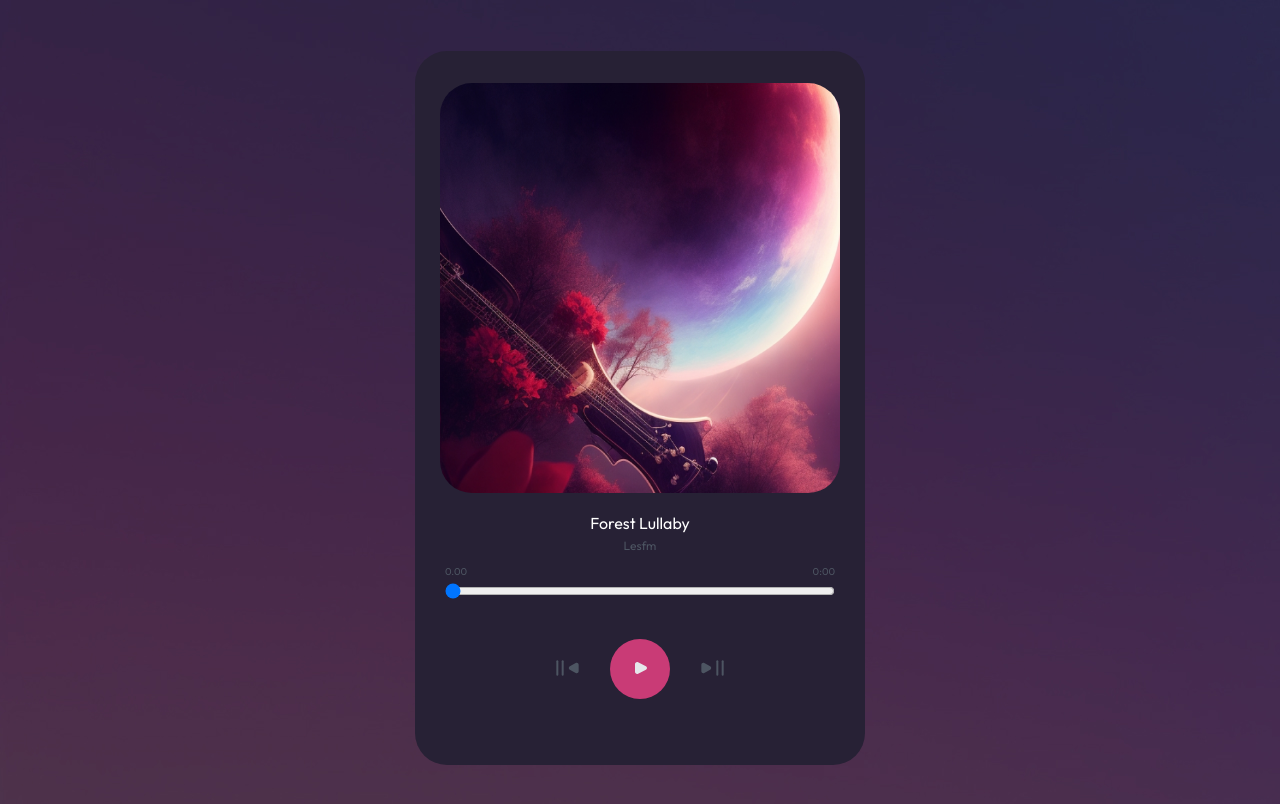
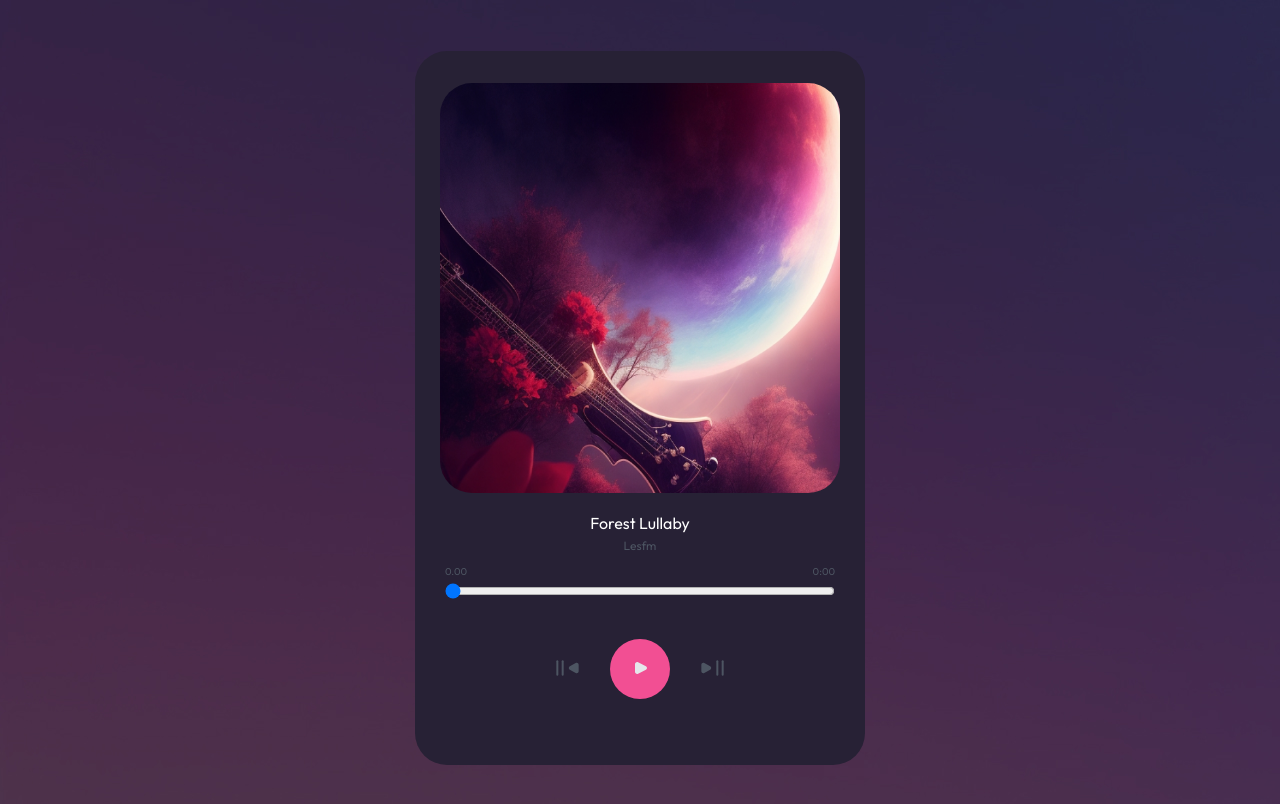
Before and after one commit to matiascamp/music-player, a website built with Vite: page index.html in a window 1280 px wide. In both pictures the pointer is over the button 640 px from the left and 669 px from the top of the page. Built offline with nearby package versions, Linux system fonts and the light colour scheme; files whose address does not match are found by name.

Commit message:
Add some styles and fix url background

```diff
--- a/index.html
+++ b/index.html
@@ -2,7 +2,7 @@
 <html lang="en">
 
 <head>
-  <base href="/music-player/">
+
   <meta charset="UTF-8" />
   <meta name="viewport" content="width=device-width, initial-scale=1.0" />
   <title>Music player</title>
--- a/style.css
+++ b/style.css
@@ -3,7 +3,7 @@
 }
 
 body {
-  background: url("/bg.jpg");
+  background: url("bg.jpg");
   display: flex;
   justify-content: center;
   align-items: center;
@@ -92,10 +92,17 @@ body {
   width: 60px;
 }
 
+#play-and-stop:hover {
+  background-color: #f24f93;
+  transition: 1ms;
+  cursor: pointer;
+}
+
 #back,
 #next {
   background: transparent;
   border: none;
+  cursor: pointer;
 }
 
 #player-progress-bar::-moz-range-progress {
```
